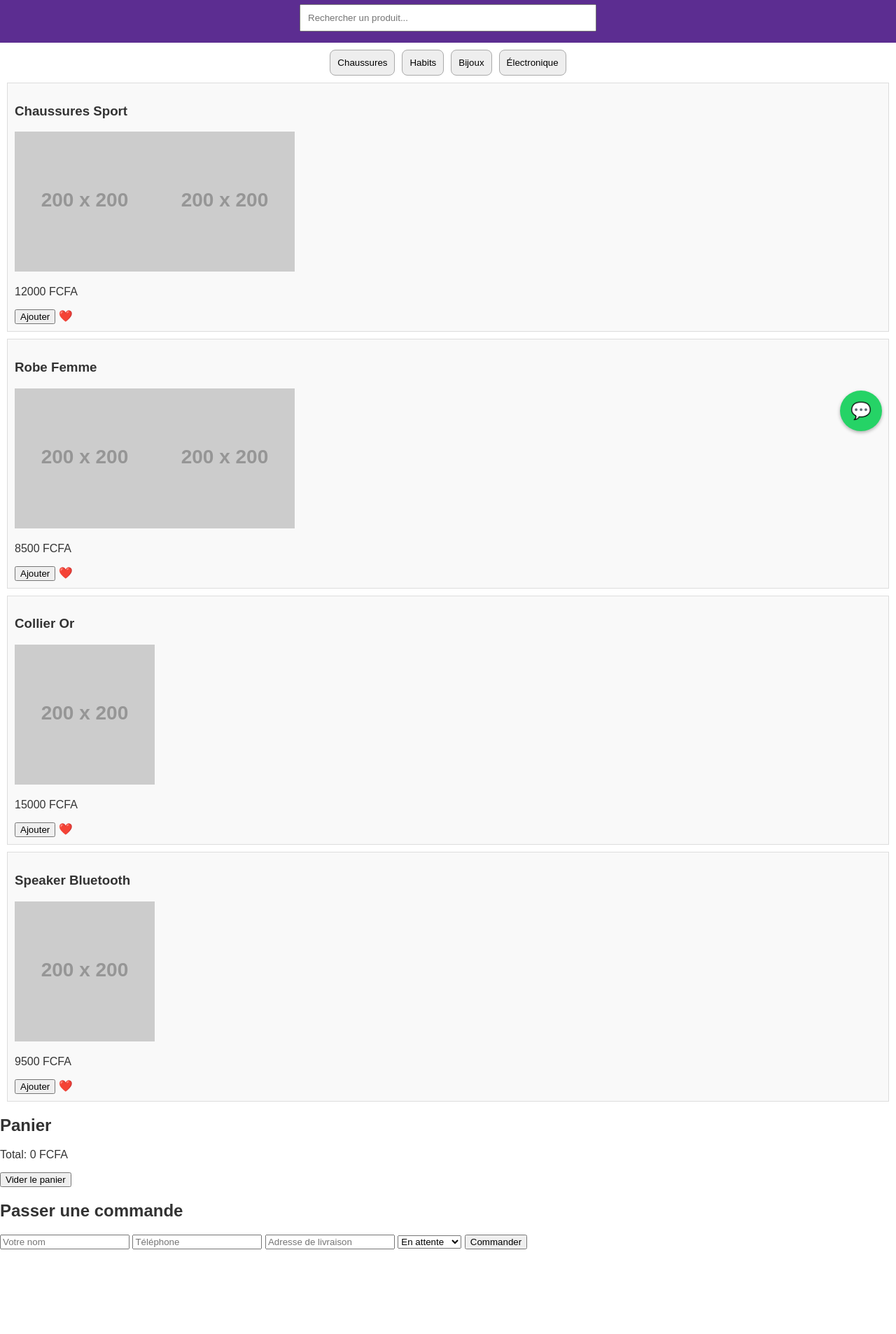
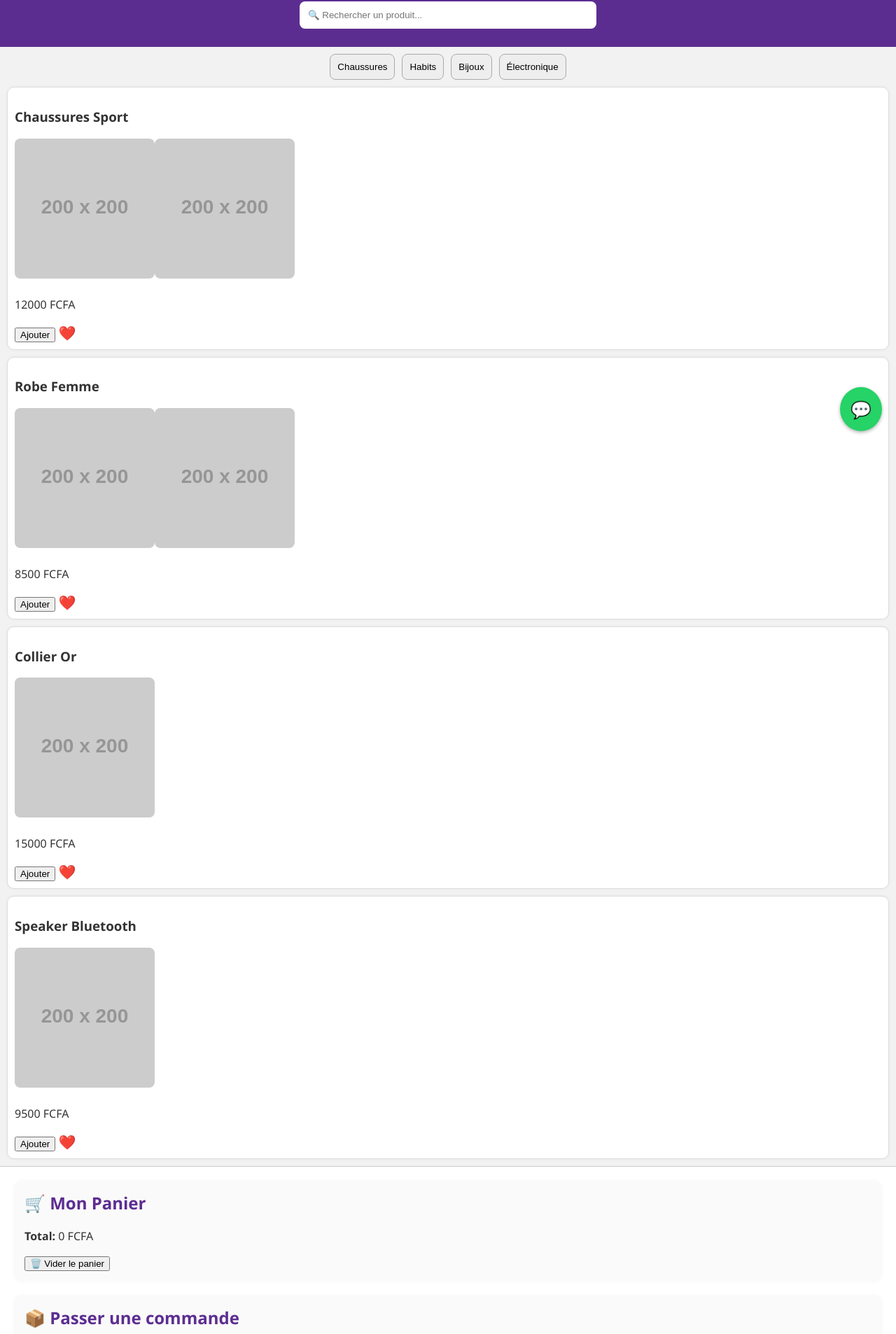
Before and after one commit to 99386403/vente-en-ligne-tchinda, a plain HTML site: page index.html in a window 1280 px wide. Shown: the part 164-2070 px from the top of the page at 70% size. Before the commit the page ends 1949 px from the top, so only its background shows below. Drawn offline with Linux system fonts and the light colour scheme; placeholder pictures from the web are drawn by us.

Commit message:
Add files via upload

```diff
--- a/index.html
+++ b/index.html
@@ -11,34 +11,42 @@
 <body>
   <header>
     <img src="logo.png" class="logo" alt="Logo TCHINDA" />
-    <h1>Vente en ligne TCHINDA</h1>
-    <input type="text" id="search" placeholder="Rechercher un produit..." />
+    <h1>Vente en ligne <br/> <span class="slogan">TCHINDA</span></h1>
+    <input type="text" id="search" placeholder="🔍 Rechercher un produit..." />
   </header>
+
   <nav id="categories"></nav>
+
   <main>
     <section id="produits"></section>
+
+    <div class="bas-de-page">
       <section id="panier">
-      <h2>Panier</h2>
+        <h2>🛒 Mon Panier</h2>
         <ul id="liste-panier"></ul>
-      <p>Total: <span id="total">0</span> FCFA</p>
-      <button id="vider-panier">Vider le panier</button>
+        <p><strong>Total:</strong> <span id="total">0</span> FCFA</p>
+        <button id="vider-panier">🗑️ Vider le panier</button>
       </section>
+
       <section id="commande">
-      <h2>Passer une commande</h2>
+        <h2>📦 Passer une commande</h2>
         <form id="form-commande">
-        <input type="text" id="nom" placeholder="Votre nom" required />
-        <input type="text" id="telephone" placeholder="Téléphone" required />
-        <input type="text" id="adresse" placeholder="Adresse de livraison" required />
+          <input type="text" id="nom" placeholder="🧑 Votre nom" required />
+          <input type="text" id="telephone" placeholder="📞 Téléphone" required />
+          <input type="text" id="adresse" placeholder="📍 Adresse de livraison" required />
           <select id="etat">
             <option value="En attente">En attente</option>
             <option value="En livraison">En livraison</option>
             <option value="Livré">Livré</option>
           </select>
-        <button type="submit">Commander</button>
+          <button type="submit">✅ Commander</button>
         </form>
       </section>
+    </div>
   </main>
+
   <a href="https://wa.me/237682028484" class="wa-float" target="_blank">💬</a>
+
   <script src="app.js"></script>
   <script>
     if ('serviceWorker' in navigator) {
--- a/styles.css
+++ b/styles.css
@@ -1,10 +1,42 @@
-body { font-family: sans-serif; margin: 0; background: #fff; color: #333; }
+body { font-family: 'Segoe UI', sans-serif; margin: 0; background: #f2f2f2; color: #333; }
 header { background: #5c2d91; padding: 1rem; color: white; text-align: center; }
-.logo { height: 60px; }
-#search { margin-top: 10px; padding: 10px; width: 90%; max-width: 400px; }
-nav#categories { display: flex; flex-wrap: wrap; justify-content: center; margin: 10px; gap: 10px; }
-nav#categories button { padding: 10px; background: #eee; border: 1px solid #aaa; border-radius: 8px; }
-.product { border: 1px solid #ddd; margin: 10px; padding: 10px; background: #f9f9f9; }
-.product img { max-width: 100%; }
-.favorite { color: red; cursor: pointer; }
-.wa-float { position: fixed; bottom: 20px; right: 20px; background: #25d366; color: white; padding: 15px; border-radius: 50%; font-size: 24px; text-align: center; box-shadow: 0 2px 5px rgba(0,0,0,0.3); text-decoration: none; }
+header .logo { height: 60px; }
+header h1 { margin: 0.2em 0 0; font-size: 1.6em; }
+.slogan { font-weight: normal; font-size: 0.9em; color: #ddd; }
+#search { margin: 10px auto; padding: 12px; width: 90%; max-width: 400px; border-radius: 8px; border: none; }
+
+#categories { display: flex; flex-wrap: wrap; justify-content: center; margin: 10px; gap: 10px; }
+#categories button { padding: 10px; background: #eee; border: 1px solid #aaa; border-radius: 8px; cursor: pointer; }
+
+.product { border: 1px solid #ddd; margin: 10px; padding: 10px; background: white; border-radius: 10px; box-shadow: 0 0 5px rgba(0,0,0,0.05); }
+.product img { max-width: 100%; border-radius: 8px; margin-bottom: 5px; }
+.favorite { color: red; cursor: pointer; font-size: 20px; }
+
+.bas-de-page { display: flex; flex-direction: column; gap: 20px; padding: 20px; background: #fff; border-top: 1px solid #ccc; }
+
+#panier, #commande { background: #fafafa; border-radius: 10px; padding: 15px; box-shadow: 0 0 5px rgba(0,0,0,0.03); }
+#panier h2, #commande h2 { margin-top: 0; color: #5c2d91; }
+
+form input, form select, form button {
+  display: block;
+  width: 100%;
+  margin: 8px 0;
+  padding: 10px;
+  border-radius: 6px;
+  border: 1px solid #ccc;
+}
+form button { background: #5c2d91; color: white; border: none; font-weight: bold; }
+
+.wa-float {
+  position: fixed;
+  bottom: 20px;
+  right: 20px;
+  background: #25d366;
+  color: white;
+  padding: 15px;
+  border-radius: 50%;
+  font-size: 24px;
+  text-align: center;
+  box-shadow: 0 2px 5px rgba(0,0,0,0.3);
+  text-decoration: none;
+}
```
Lines whose indentation alone changed are shown as unchanged.
